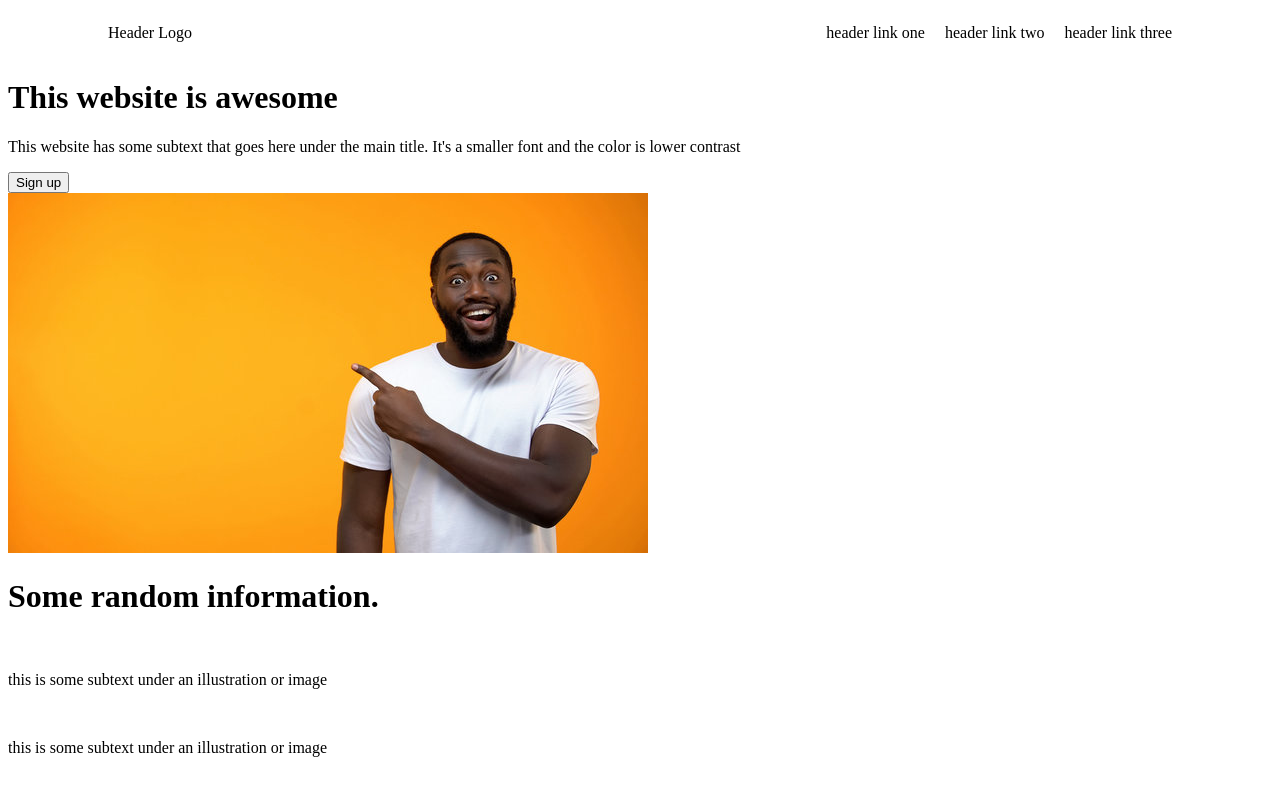
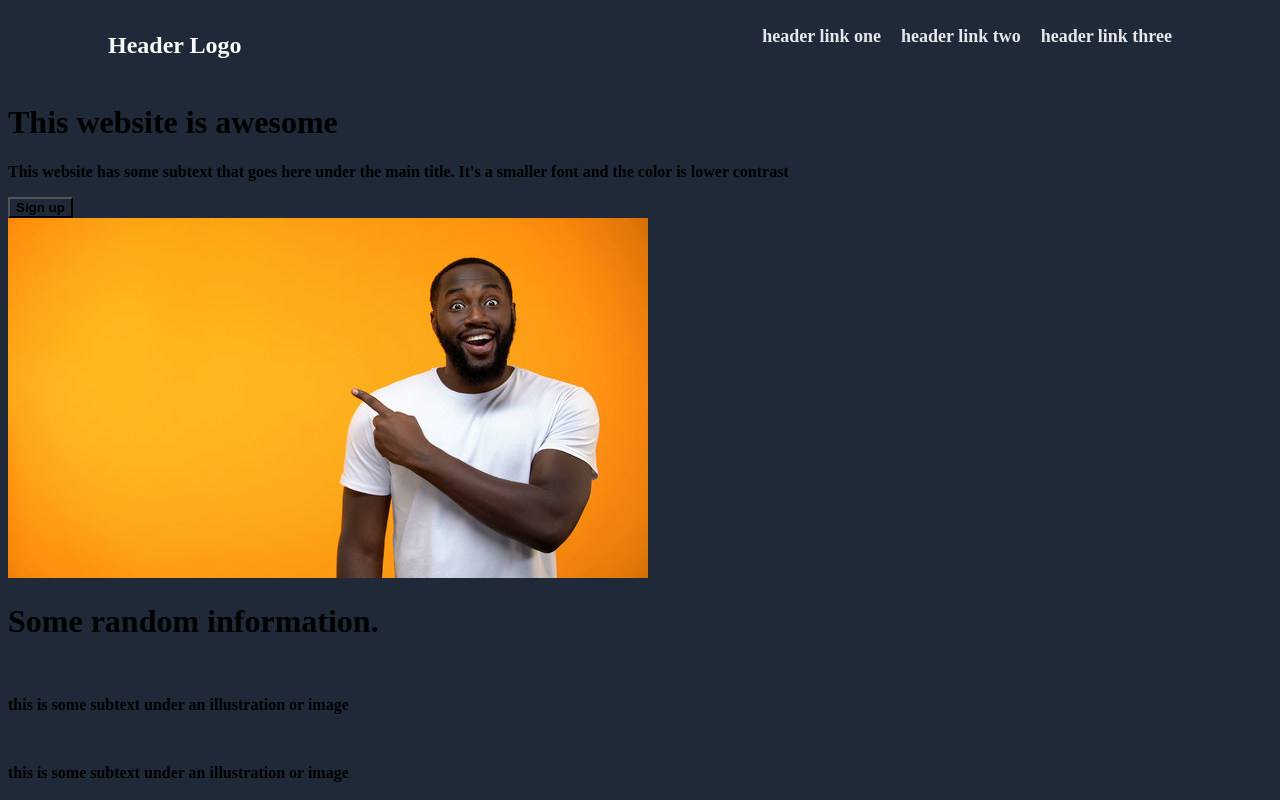
Before and after one commit to VolkswagenBeetle/odin-landing-page, a plain HTML site: page index.html in a window 1280 px wide. Shown: the top 800 px of the page. Drawn offline with Linux system fonts and the light colour scheme.

Commit message:
Add background color and header style

```diff
--- a/style.css
+++ b/style.css
@@ -1,3 +1,9 @@
+*{
+    background-color: #1F2937;
+    font-size: 48px #F9FAF8;
+    font-weight: 900;
+}
+
 .space-between{
     display:flex;
     justify-content: space-between;
@@ -9,8 +15,12 @@
     justify-content: flex-end;
     gap:20px;
     margin-right:100px;
+    font-size: 18px;
+    color: #E5E7EB;
 }
 
 .logo{
     margin-left:100px;
+    font-size:24px;
+    color: #F9FAF8;
 }
```
